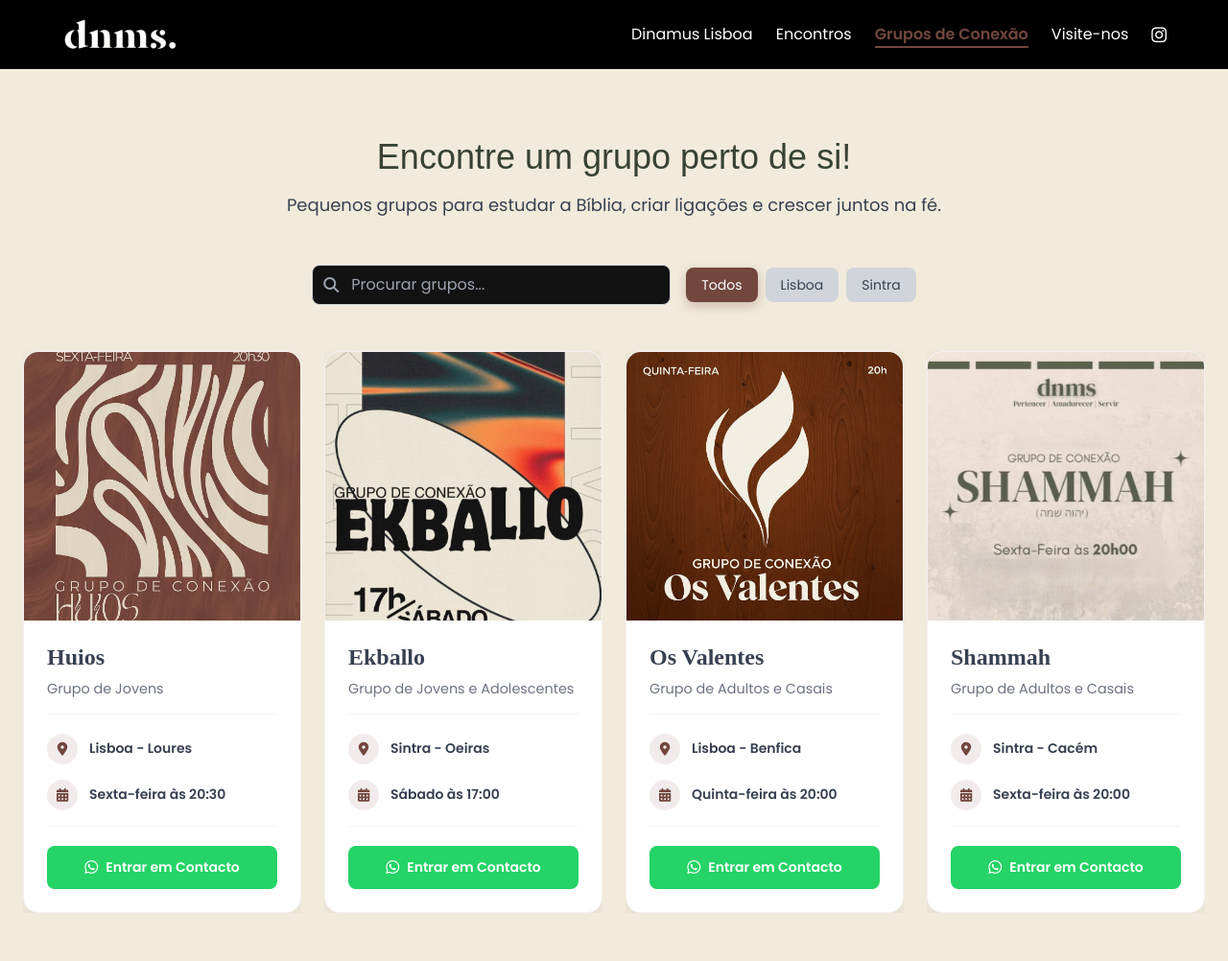
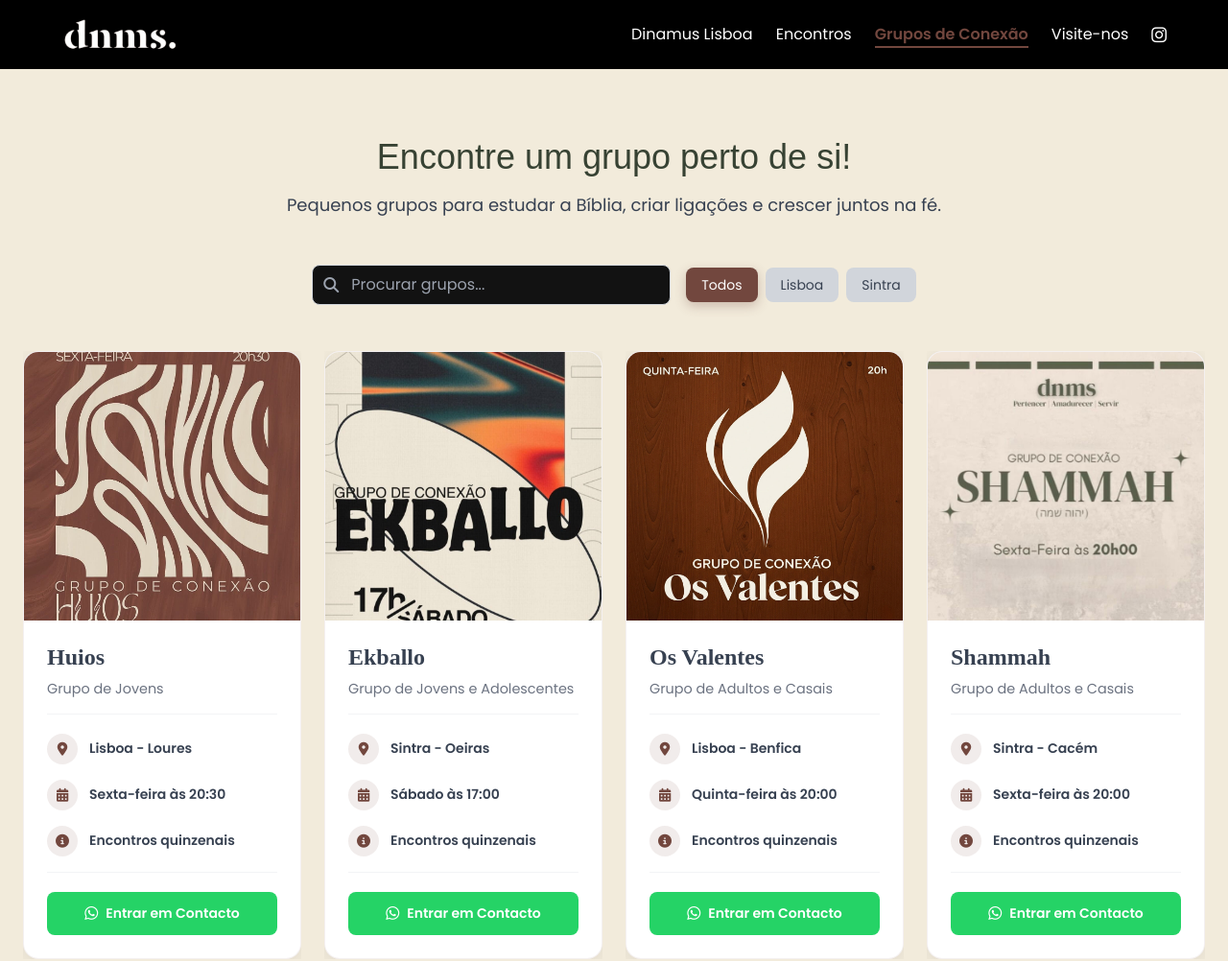
Before and after one commit to AllanBaron/dinamuslisboa, a plain HTML site: page grupos-conexao.html in a window 1280 px wide. Shown: the top 1002 px of the page at 96% size. Drawn offline with nearby package versions, Linux system fonts and the light colour scheme; some packages are replaced by stand-ins of ours; a script that the page names is missing; a web font is replaced by a local one.

Commit message:
Add info in card

```diff
--- a/grupos-conexao.html
+++ b/grupos-conexao.html
@@ -237,5 +237,8 @@
 
     <!-- JavaScript para Grupos de Conexão -->
     <script src="js/grupos-conexao.js"></script>
+
+    <!-- Script de Verificação de Atualizações -->
+    <script src="js/update-checker.js"></script>
 </body>
 </html>
--- a/js/grupos-conexao.js
+++ b/js/grupos-conexao.js
@@ -221,6 +221,16 @@ function renderizarGrupos() {
                     </div>
                 </div>
 
+                <!-- Frequência dos Encontros -->
+                <div class="info-item">
+                    <div class="info-icon">
+                        <i class="fas fa-info-circle"></i>
+                    </div>
+                    <div class="info-text">
+                        <div class="info-value">Encontros quinzenais</div>
+                    </div>
+                </div>
+
                 <!-- Botão WhatsApp -->
                 <div class="whatsapp-btn">
                     <a href="https://wa.me/${grupo.whatsapp}?text=Olá! Gostaria de saber mais sobre o grupo ${grupo.titulo}"
--- a/version.json
+++ b/version.json
@@ -1,3 +1,3 @@
 {
-  "version": "1.0.0"
+  "version": "1.0.1"
 }
```
